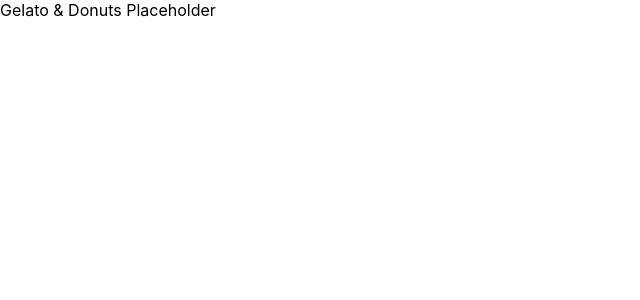
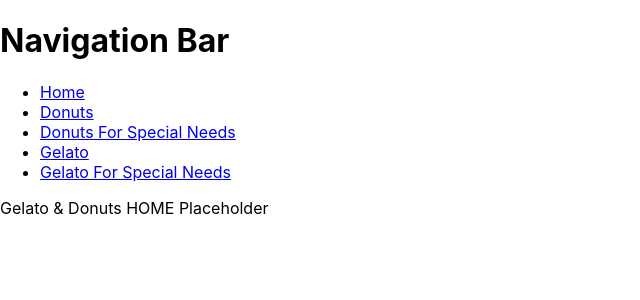
Before and after one commit to SummerSchoolAcademy2022/SS-FrontEnd, a React (Create React App) app: page / in a window 1280 px wide. Shown: the top 300 px of the page, without its empty margins (0-640 px from the left). Built offline with nearby package versions, Linux system fonts and the light colour scheme.

Commit message:
Basic Routing Implementation

```diff
--- a/package.json
+++ b/package.json
@@ -9,6 +9,7 @@
     "react": "^18.2.0",
     "react-dom": "^18.2.0",
     "react-redux": "^8.0.2",
+    "react-router-dom": "^6.3.0",
     "react-scripts": "5.0.1",
     "web-vitals": "^2.1.4"
   },
--- a/src/components/NavigationBar/NavigationBar.js
+++ b/src/components/NavigationBar/NavigationBar.js
@@ -0,0 +1,31 @@
+import React from "react";
+import { Link } from "react-router-dom";
+
+const Navigation = () => {
+  return (
+    <div>
+      <h1>Navigation Bar</h1>
+      <div className="link-container">
+        <ul>
+          <li>
+            <Link to="/">Home</Link>
+          </li>
+          <li>
+            <Link to="/donuts">Donuts</Link>
+          </li>
+          <li>
+            <Link to="/donutsforspecialneeds">Donuts For Special Needs</Link>
+          </li>
+          <li>
+            <Link to="/gelato">Gelato</Link>
+          </li>
+          <li>
+            <Link to="/gelatoforspecialneeds">Gelato For Special Needs</Link>
+          </li>
+        </ul>
+      </div>
+    </div>
+  );
+};
+
+export default Navigation;
--- a/src/containers/App/App.js
+++ b/src/containers/App/App.js
@@ -1,15 +1,35 @@
 import Home from "../Home/index";
+import { BrowserRouter as Router, Route, Routes } from "react-router-dom";
+import Donuts from "../Donuts";
+import DonutsForSpecialNeeds from "../DonutsForSpecialNeeds";
+import Gelato from "../Gelato";
+import GelatoForSpecialNeeds from "../GelatoForSpecialNeeds";
+import Navigation from "../../components/NavigationBar/NavigationBar";
 
 function App() {
   return (
-    <div className="App">
-      <header className="App-header">
+    <Router>
+      <div className="App-container">
         {/* NavigationBar */}
+        <Navigation />
         {/* Routing for all pages */}
-        <Home />
+        <Routes>
+          <Route path="/" element={<Home />}></Route>
+          <Route path="/donuts" element={<Donuts />}></Route>
+          <Route
+            path="/donutsforspecialneeds"
+            element={<DonutsForSpecialNeeds />}
+          ></Route>
+          <Route path="/gelato" element={<Gelato />}></Route>
+          <Route
+            path="/gelatoforspecialneeds"
+            element={<GelatoForSpecialNeeds />}
+          ></Route>
+        </Routes>
+        {/* <Home /> */}
         {/* Footer */}
-      </header>
-    </div>
+      </div>
+    </Router>
   );
 }
 
--- a/src/containers/Donuts/index.js
+++ b/src/containers/Donuts/index.js
@@ -0,0 +1,7 @@
+import React from "react";
+
+const Donuts = () => {
+  return <div>Donuts</div>;
+};
+
+export default Donuts;
--- a/src/containers/DonutsForSpecialNeeds/index.js
+++ b/src/containers/DonutsForSpecialNeeds/index.js
@@ -0,0 +1,7 @@
+import React from "react";
+
+const DonutsForSpecialNeeds = () => {
+  return <div>Donuts For Special Needs</div>;
+};
+
+export default DonutsForSpecialNeeds;
--- a/src/containers/Gelato/index.js
+++ b/src/containers/Gelato/index.js
@@ -0,0 +1,7 @@
+import React from "react";
+
+const Gelato = () => {
+  return <div>Gelato</div>;
+};
+
+export default Gelato;
--- a/src/containers/GelatoForSpecialNeeds/index.js
+++ b/src/containers/GelatoForSpecialNeeds/index.js
@@ -0,0 +1,7 @@
+import React from "react";
+
+const GelatoForSpecialNeeds = () => {
+  return <div>Gelato For Special Needs</div>;
+};
+
+export default GelatoForSpecialNeeds;
--- a/src/containers/Home/index.js
+++ b/src/containers/Home/index.js
@@ -1,7 +1,7 @@
 import React from "react";
 
 const Home = () => {
-  return <div>Gelato & Donuts Placeholder</div>;
+  return <div>Gelato & Donuts HOME Placeholder</div>;
 };
 
 export default Home;
```
Also changed, not shown: 1 other file (tests, documents, lock files or other folders).
